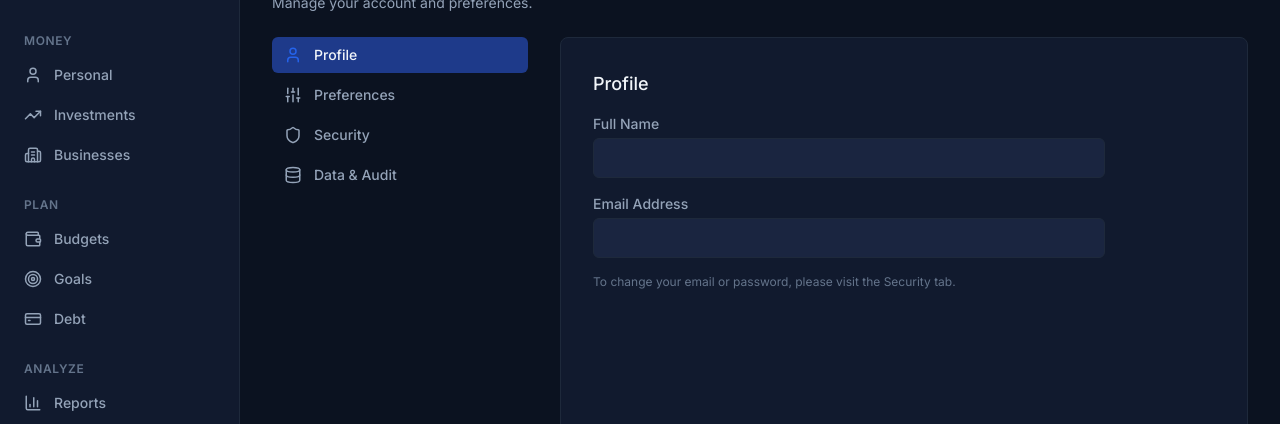
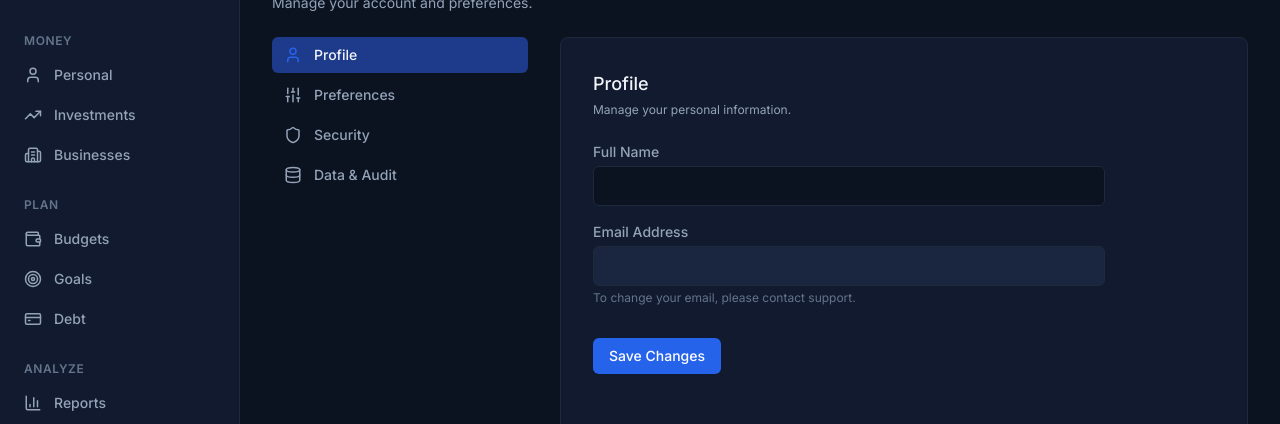
Before and after one commit to Dancan1907/trellisflow, a Next.js app in the folder apps/web/: page /settings in a window 1280 px wide. Shown: the part 139-563 px from the top of the page. Built offline with nearby package versions, Linux system fonts and the light colour scheme; no server answers.

Commit message:
feat(web): Make profile page editable

```diff
--- a/apps/web/src/app/(app)/settings/page.tsx
+++ b/apps/web/src/app/(app)/settings/page.tsx
@@ -1,40 +1,98 @@
 'use client';
 
-import { useAuthStore } from '@/lib/auth/auth-store';
-import { AmountDisplay } from '@/components/shared/amount-display';
+import { useEffect, useState } from 'react';
+import { useProfile, useUpdateProfile } from '@/lib/hooks/use-profile';
+import { Skeleton } from '@/components/ui/skeleton';
+import { showToast } from '@/components/ui/toast';
 
 export default function ProfileSettingsPage() {
-  const { user } = useAuthStore();
+  const { data: profile, isLoading } = useProfile();
+  const updateProfile = useUpdateProfile();
+
+  const [name, setName] = useState('');
+  const [error, setError] = useState<string | null>(null);
+
+  // Load initial data into the form
+  useEffect(() => {
+    if (profile) {
+      setName(profile.name);
+    }
+  }, [profile]);
+
+  const handleSubmit = async (e: React.FormEvent) => {
+    e.preventDefault();
+    setError(null);
+
+    if (!name.trim()) {
+      setError('Name cannot be empty.');
+      return;
+    }
+
+    try {
+      await updateProfile.mutateAsync({ name });
+      showToast('success', 'Profile updated', 'Your name has been successfully updated.');
+    } catch (err) {
+      const msg = err instanceof Error ? err.message : 'Failed to update profile';
+      setError(msg);
+      showToast('error', 'Update failed', msg);
+    }
+  };
+
+  if (isLoading) {
+    return (
+      <div className="space-y-6 max-w-lg">
+        <Skeleton className="h-8 w-32 mb-6" />
+        <Skeleton className="h-10 w-full" />
+        <Skeleton className="h-10 w-full" />
+      </div>
+    );
+  }
 
   return (
     <div className="space-y-6 max-w-lg">
       <div>
-        <h2 className="text-lg font-medium text-fg-primary mb-4">Profile</h2>
-        <div className="space-y-4">
+        <h2 className="text-lg font-medium text-fg-primary mb-1">Profile</h2>
+        <p className="text-xs text-fg-secondary mb-6">Manage your personal information.</p>
+
+        <form onSubmit={handleSubmit} className="space-y-4">
           <div>
             <label className="block text-sm font-medium text-fg-secondary mb-1">Full Name</label>
             <input
               type="text"
-              value={user?.name || ''}
-              disabled
-              className="w-full h-10 px-3 rounded-md border border-border-subtle bg-bg-tertiary text-fg-secondary"
+              required
+              value={name}
+              onChange={(e) => setName(e.target.value)}
+              className="w-full h-10 px-3 rounded-md border border-border-subtle bg-bg-primary text-fg-primary focus:outline-none focus:border-accent-primary"
             />
           </div>
+
           <div>
             <label className="block text-sm font-medium text-fg-secondary mb-1">
               Email Address
             </label>
             <input
               type="email"
-              value={user?.email || ''}
+              value={profile?.email || ''}
               disabled
-              className="w-full h-10 px-3 rounded-md border border-border-subtle bg-bg-tertiary text-fg-secondary"
+              className="w-full h-10 px-3 rounded-md border border-border-subtle bg-bg-tertiary text-fg-secondary cursor-not-allowed"
             />
+            <p className="text-xs text-fg-tertiary mt-1">
+              To change your email, please contact support.
+            </p>
           </div>
-          <p className="text-xs text-fg-tertiary mt-2">
-            To change your email or password, please visit the Security tab.
-          </p>
-        </div>
+
+          {error && <p className="text-sm text-status-negative">{error}</p>}
+
+          <div className="pt-4">
+            <button
+              type="submit"
+              disabled={updateProfile.isPending || name === profile?.name}
+              className="px-4 py-2 rounded-md bg-accent-primary text-white text-sm font-medium hover:bg-accent-hover transition-colors disabled:opacity-50"
+            >
+              {updateProfile.isPending ? 'Saving…' : 'Save Changes'}
+            </button>
+          </div>
+        </form>
       </div>
     </div>
   );
```
